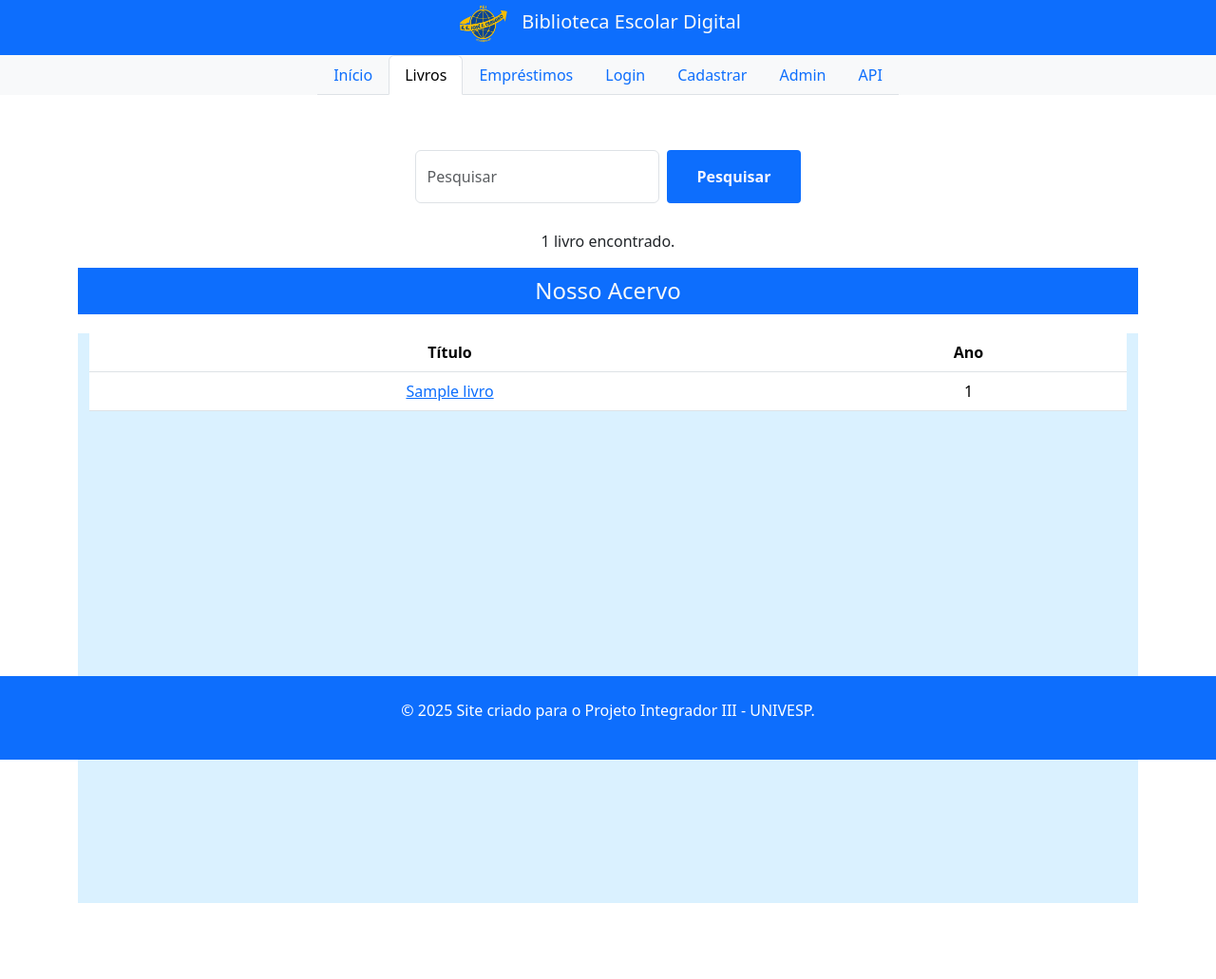
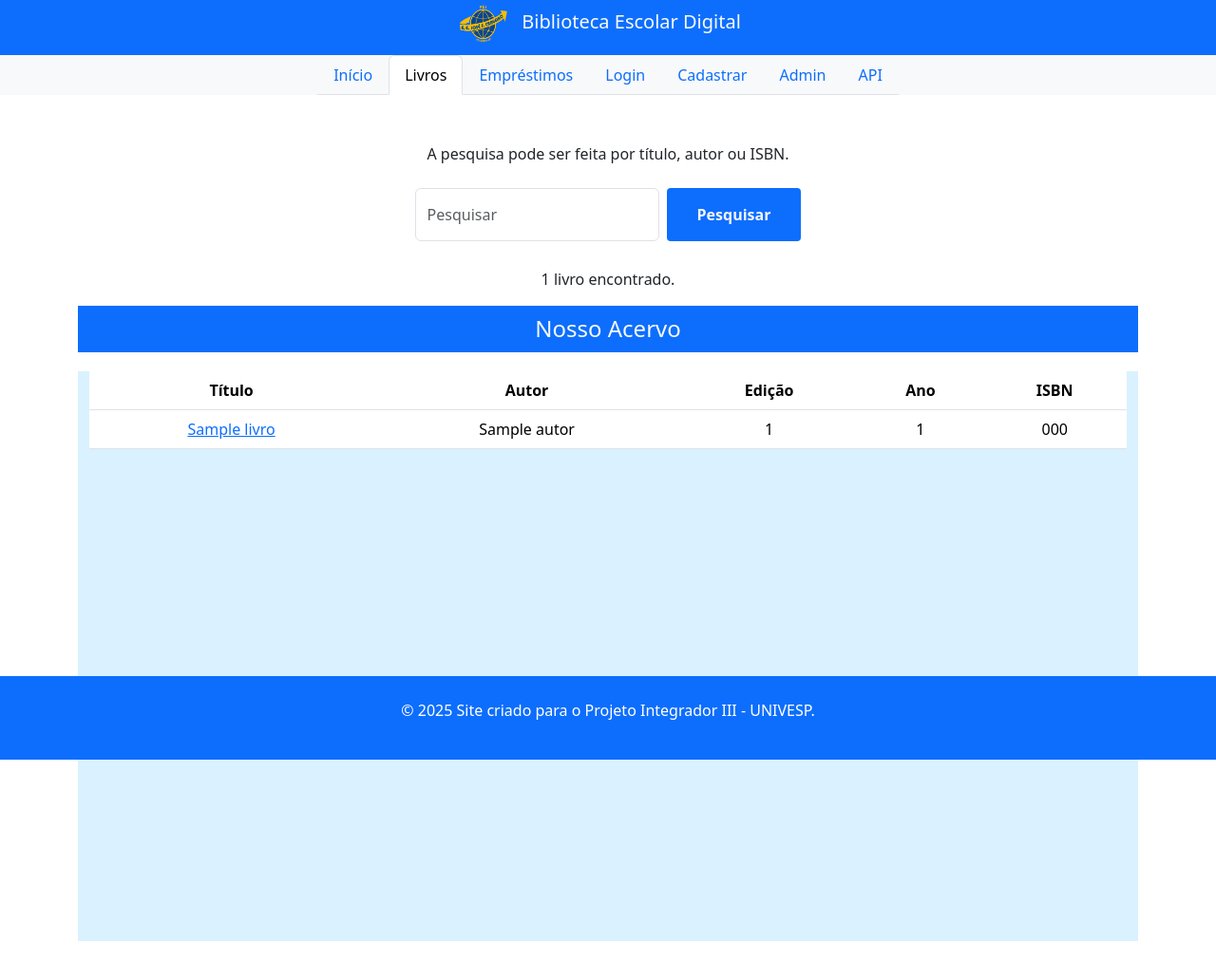
Before and after one commit to mm2212772/projeto-integrador-3, a Django app: page /livros in a window 1280 px wide. Shown: the top 1031 px of the page at 95% size. Before the commit the page ends 951 px from the top, so only its background shows below. Run offline with Django 5.2, Linux system fonts and the light colour scheme; tables that the repository leaves empty hold one stand-in row (values such as "Sample post"); some libraries are stand-ins or nearby versions.

Commit message:
Adicionadas pesquisas por título, autor e isbn

```diff
--- a/projeto_biblioteca/biblioteca/models.py
+++ b/projeto_biblioteca/biblioteca/models.py
@@ -76,8 +76,8 @@ class LivroTemAutor(models.Model):
     def __str__(self):
         return f"Autor: {self.autor.nome}, Livro: {self.livro.titulo}"
 
-    autor = models.ForeignKey(Autor, on_delete=models.SET_NULL, blank=True, null=True)
-    livro = models.ForeignKey(Livro, on_delete=models.SET_NULL, blank=True, null=True)
+    autor = models.ForeignKey(Autor, on_delete=models.SET_NULL, blank=True, null=True, related_name="livros")
+    livro = models.ForeignKey(Livro, on_delete=models.SET_NULL, blank=True, null=True, related_name="autores")
 
 
 class Exemplar(models.Model):
--- a/projeto_biblioteca/biblioteca/templates/livros.html
+++ b/projeto_biblioteca/biblioteca/templates/livros.html
@@ -2,10 +2,13 @@
 {% extends "index.html" %}
 {% load static %}
 {% block main %}
+
     <div class="container d-flex flex-column text-center justify-content-center"
          style="padding-top:0px;
                 background-color: #fff">
         <div class="row">
+            <p>A pesquisa pode ser feita por título, autor ou ISBN.</p>
+
             <nav class="navbar bg-body-light">
                 <div class="container-fluid justify-content-center align-items-center">
                     <form class="d-flex" role="search" action="/livros" method="POST">
@@ -39,7 +42,10 @@
                         <thead>
                             <tr>
                                 <th>Título</th>
+                                <th>Autor</th>
+                                <th>Edição</th>
                                 <th>Ano</th>
+                                <th>ISBN</th>
                             </tr>
                         </thead>
                         <tbody>
@@ -48,7 +54,18 @@
                                     <td>
                                         <a href="{% url 'biblioteca:detalhes' livro.id %}">{{ livro.titulo }}</a>
                                     </td>
-                                    <td>{{ livro.ano }}</td>
+                                    {% comment %} <td>{{ livro.autores }}</td> {% endcomment %}
+                                    <td>
+                                    {% for autor in livro.autores.all  %}
+                                    {{autor.autor.nome}}
+                                        {% if not forloop.last %}
+                                        ;
+                                        {% endif %}
+                                    {% endfor %}
+                                    </td>
+                                    <td>{{ livro.edicao|default_if_none:"" }}</td>
+                                    <td>{{ livro.ano|default_if_none:"" }}</td>
+                                    <td>{{ livro.isbn|default_if_none:"" }}</td>
                                 </tr>
                             {% endfor %}
                         </tbody>
--- a/projeto_biblioteca/biblioteca/views.py
+++ b/projeto_biblioteca/biblioteca/views.py
@@ -2,9 +2,8 @@
 from django.contrib import auth, messages
 from django.contrib.auth.decorators import login_required
 from django.contrib.auth.forms import AuthenticationForm
-from django.db.models import Count, Q
+from django.db.models import Count, Q, Prefetch
 from django.shortcuts import get_object_or_404, redirect, render
-
 from . import forms, models
 
 
@@ -15,9 +14,10 @@ def inicial(request):
 def livros(request):
     if request.method == "GET":
         livros = models.Livro.objects.all()
+
     else:
         pesquisa = request.POST["termos_pesquisa"]
-        livros = models.Livro.objects.filter(nome__icontains=pesquisa)
+        livros = models.Livro.objects.filter(Q(titulo__icontains=pesquisa) | Q(isbn__icontains=pesquisa) | Q(autores__autor__nome__icontains=pesquisa))
 
     context = {"guia_atual": "Livros", "livros": livros}
     return render(request, "livros.html", context)
--- a/projeto_biblioteca/manage.py
+++ b/projeto_biblioteca/manage.py
@@ -6,7 +6,7 @@ import sys
 
 def main():
     """Run administrative tasks."""
-    os.environ.setdefault("DJANGO_SETTINGS_MODULE", "projeto_biblioteca.settings")
+    os.environ.setdefault('DJANGO_SETTINGS_MODULE', 'projeto_biblioteca.settings')
     try:
         from django.core.management import execute_from_command_line
     except ImportError as exc:
@@ -18,5 +18,5 @@ def main():
     execute_from_command_line(sys.argv)
 
 
-if __name__ == "__main__":
+if __name__ == '__main__':
     main()
```
